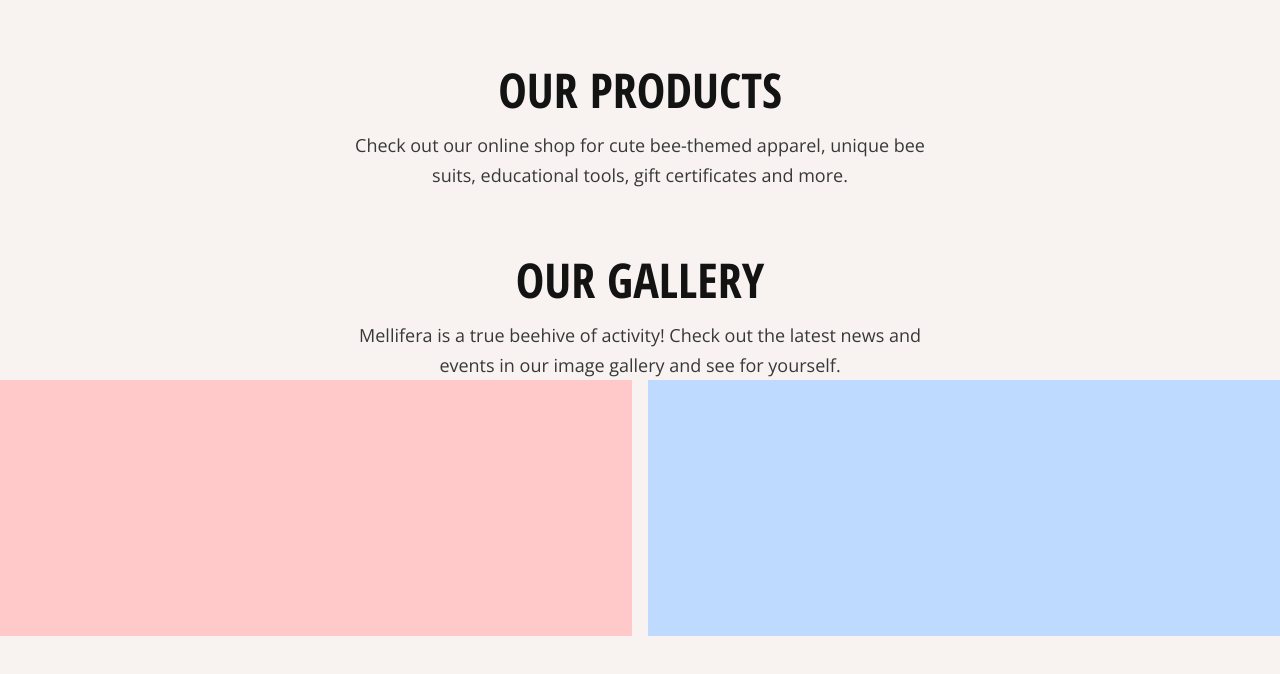
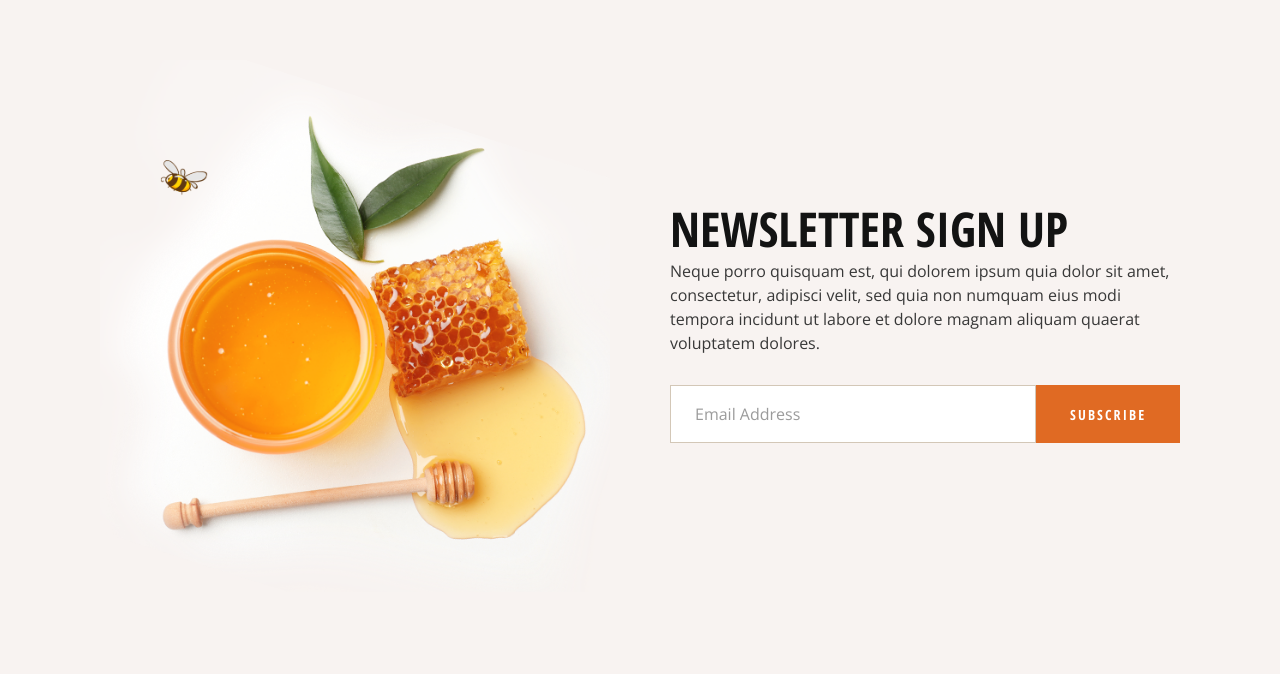
Before and after one commit to muhammedrufaid/ttasty_bites, a React (Vite) app: page / in a window 1280 px wide. Shown: the top 674 px of the page. Built offline with nearby package versions, Linux system fonts and the light colour scheme.

Commit message:
update newsletter section

```diff
--- a/package.json
+++ b/package.json
@@ -11,6 +11,7 @@
   },
   "dependencies": {
     "@tailwindcss/vite": "^4.1.17",
+    "framer-motion": "^12.23.24",
     "react": "^19.2.0",
     "react-dom": "^19.2.0",
     "tailwindcss": "^4.1.17"
--- a/src/App.tsx
+++ b/src/App.tsx
@@ -1,4 +1,5 @@
-import Home from "./pages/Home";
+import AboutUsSection from "./components/AboutUsSection";
+// import Home from "./pages/Home";
 
 function App() {
   return (
@@ -16,9 +17,24 @@ function App() {
         </p>
       </div> */}
 
-      <div className="relative">
+      {/* <div className="relative">
         <Home />
-      </div>
+      </div> */}
+
+
+      <div className=" h-screen">
+      {/* <Header transparent={true} />
+      <HeroSection /> */}
+      <AboutUsSection />
+      {/* <WhatWeProvide />
+      <Testimonials />
+      <TopDestinations />
+      <Faq /> */}
+      {/* <TopBlogs /> */}
+      {/* <Feature />
+      <ContactUs />
+      <Footer /> */}
+    </div>
     </>
   );
 }
--- /dev/null
+++ b/src/components/AboutUsSection.tsx
@@ -0,0 +1,120 @@
+import React from "react";
+import { motion } from "framer-motion";
+
+const AboutUsSection: React.FC = () => {
+  const container = {
+    hidden: { opacity: 0, y: 10 },
+    visible: {
+      opacity: 1,
+      y: 0,
+      transition: {
+        duration: 0.6,
+        ease: "easeOut" as const,
+        when: "beforeChildren" as const,
+        staggerChildren: 0.12,
+      },
+    },
+  };
+
+  const leftItem = {
+    hidden: { opacity: 0, x: -40 },
+    visible: {
+      opacity: 1,
+      x: 0,
+      transition: { duration: 0.6, ease: "easeOut" as const },
+    },
+  };
+
+  const rightItem = {
+    hidden: { opacity: 0, x: 40 },
+    visible: {
+      opacity: 1,
+      x: 0,
+      transition: { duration: 0.6, ease: "easeOut" as const },
+    },
+  };
+
+  return (
+    <div className=" grid grid-cols-12 gap-[60px] max-md:gap-[30px_0] items-center p-[60px_120px] max-2xl:p-[60px_100px] max-md:p-[40px_20px]">
+      <motion.div
+        className="col-span-6 max-md:col-span-full"
+        variants={rightItem}
+        initial="hidden"
+        whileInView="visible"
+        viewport={{ once: true, amount: 0.5 }}
+      >
+        {/* Put an <img> here when you have the asset in Vite, e.g.: */}
+        <img
+          src="/images/newsletter.png"
+          alt="AboutHomeImg"
+          className="w-full"
+        />
+      </motion.div>
+
+      <motion.div
+        className="col-span-6 max-md:col-span-full flex flex-col gap-[10px]"
+        variants={container}
+        initial="hidden"
+        whileInView="visible"
+        viewport={{ once: true, amount: 0.3 }}
+      >
+        <motion.h2
+          //   className="text-[46px] max-2xl:text-[40px] max-md:text-[22px] text-white font-medium"
+          className="font-heading uppercase font-bold text-[40px] md:text-[48px] leading-[40px] text-heading"
+          variants={leftItem}
+        >
+          Newsletter sign up
+        </motion.h2>
+        <motion.p
+          className="text-[18px] max-2xl:text-[16px] max-md:text-[14px]"
+          variants={leftItem}
+        >
+          Neque porro quisquam est, qui dolorem ipsum quia dolor sit amet,
+          consectetur, adipisci velit, sed quia non numquam eius modi tempora
+          incidunt ut labore et dolore magnam aliquam quaerat voluptatem
+          dolores.
+        </motion.p>
+        <motion.div className="mt-[20px] max-md:mt-[15px]" variants={leftItem}>
+          <form
+            onSubmit={(e) => e.preventDefault()}
+            className="flex flex-col md:flex-row w-full max-w-xl"
+          >
+            <input
+              type="email"
+              required
+              placeholder="Email Address"
+              className="
+                font-body text-[16px]
+                border border-[#d3c7b7]
+                bg-white
+                px-4 md:px-6
+                py-3 md:py-4
+                outline-none
+                w-full
+              "
+            />
+            <button
+              type="submit"
+              className="
+                mt-3 md:mt-0
+                cursor-pointer
+                md:w-[180px]
+                bg-[#e06a23]
+                text-white
+                font-heading uppercase font-bold text-[14px] tracking-[0.15em]
+                px-6 md:px-8
+                py-3 md:py-4
+                hover:bg-[#c85b1a]
+                transition-colors
+              "
+            >
+              Subscribe
+            </button>
+          </form>
+        </motion.div>
+      </motion.div>
+    </div>
+  );
+};
+
+export default AboutUsSection;
```
Also changed, not shown: public/images/image.png (added), 1 other file (tests, documents, lock files or other folders).
